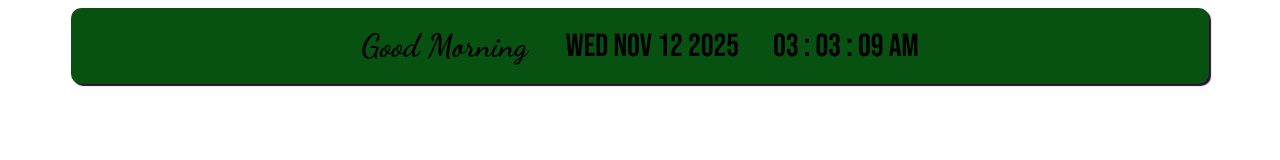
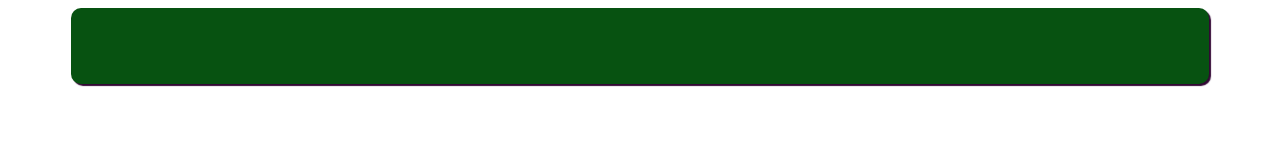
Before and after one commit to writer0825-prog/Greeting, a plain HTML site: page index.html in a window 1280 px wide. Drawn offline with Linux system fonts and the light colour scheme.

Commit message:
Update index.html

```diff
--- a/index.html
+++ b/index.html
@@ -42,7 +42,7 @@ h1 {
     border-radius: 10px;
     background: #075211;
     width: 85vw;
-    color: #0000000;
+    color: #00000000;
     display: inline-block;
     box-shadow: 2px 2px 1px 0px #330835;
 }
```
